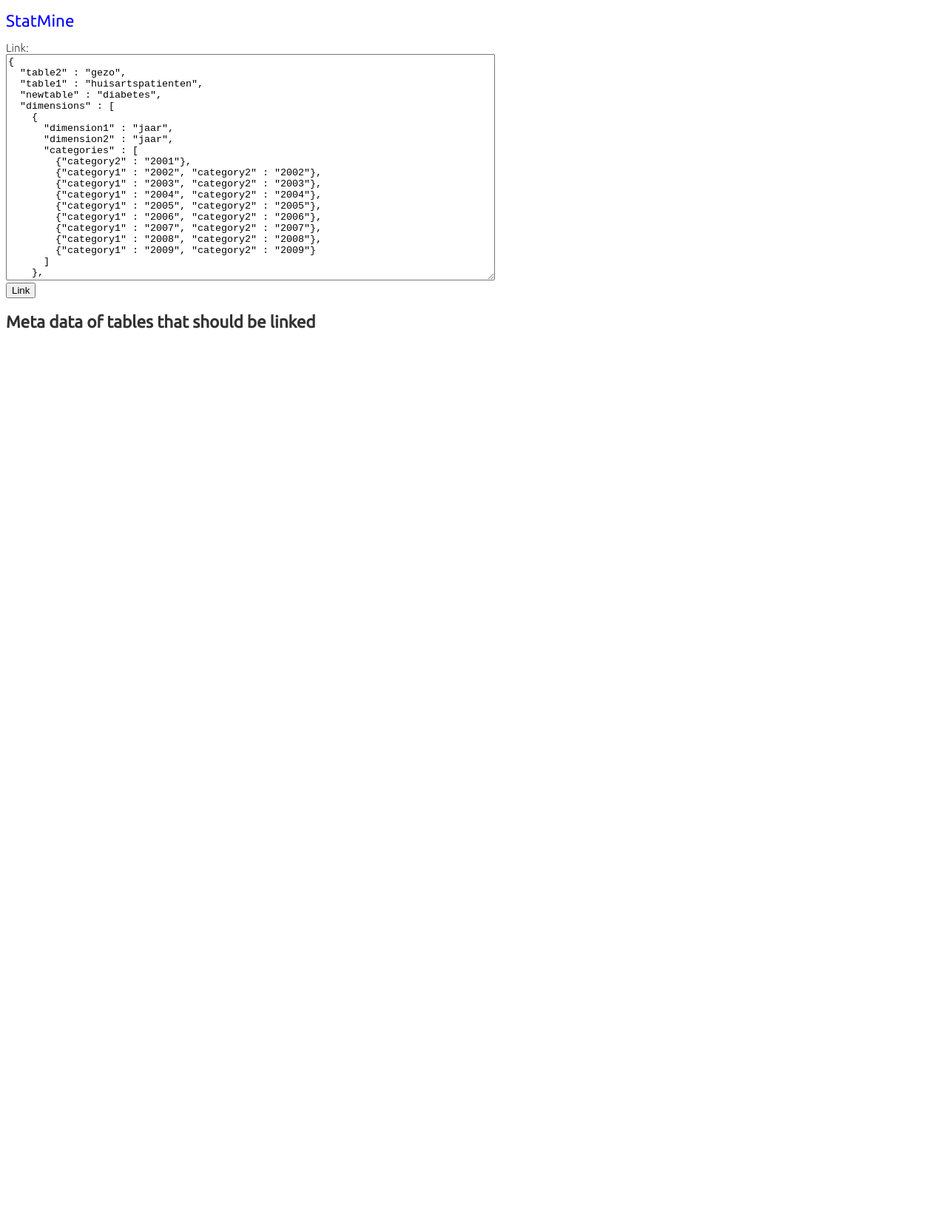
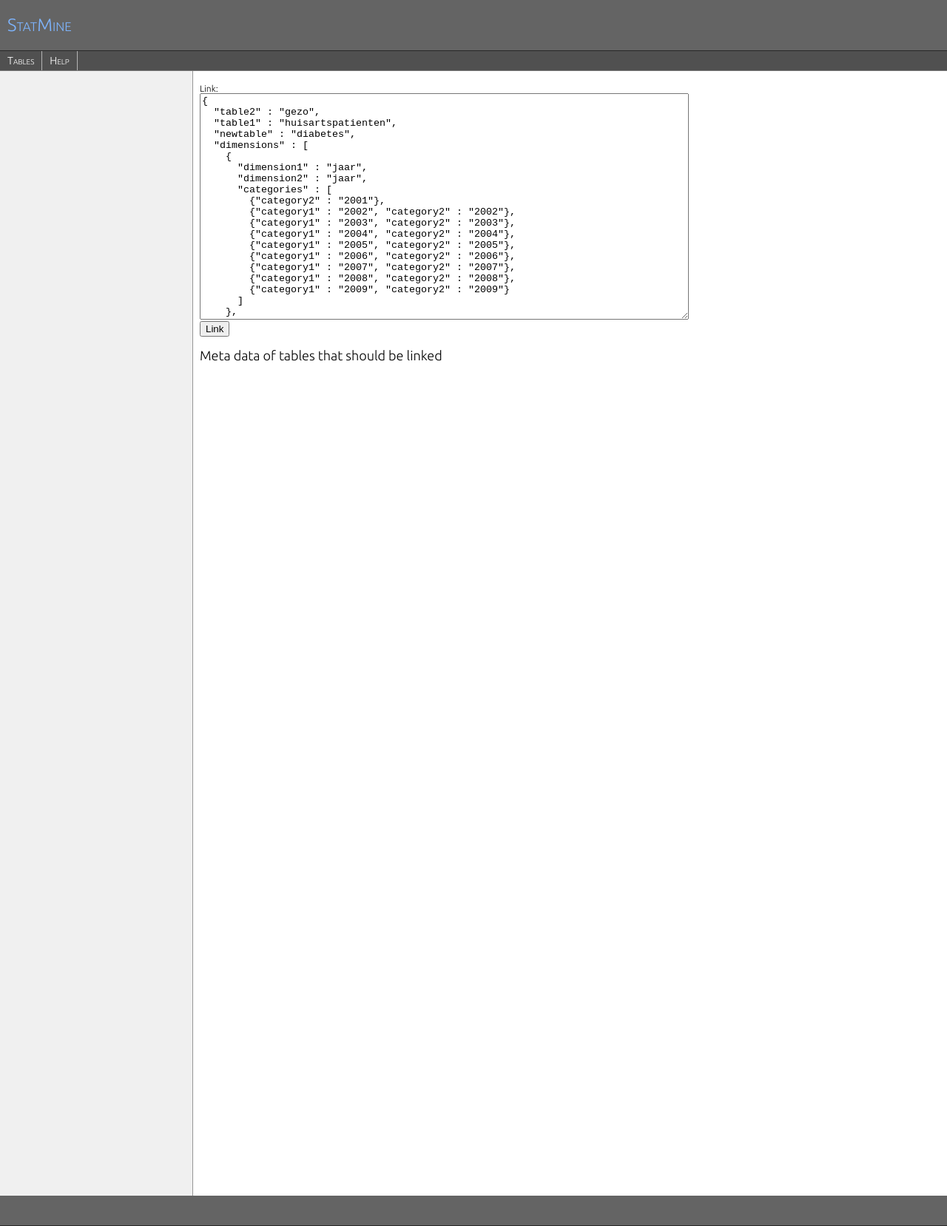
Before and after one commit to vsnijders/smp, a PHP site: page /link.html in a window 1280 px wide. Shown: the whole page at 74% size. Before the commit the page ends 800 px from the top, so only its background shows below. Run offline with PHP 8.4, Linux system fonts and the light colour scheme.

Commit message:
Styling of pages

```diff
--- a/rook/www/css/statmine.css
+++ b/rook/www/css/statmine.css
@@ -1,24 +1,244 @@
 
-body {
-  font-family : "Ubuntu";
-  font-size : 15px;
+BODY {
+  font-family : "Ubuntu", sans-serif;
   font-weight : 300;
-  background : white;
-  color : rgb(50, 50, 50);
+  font-size: 12px;
+  color : black;
+  margin : 0pt;
 }
-h1 {
-  font-size : 150%;
+* {
+  font-weight : 300;
+  text-decoration : none;
+}
+
+/* ========================== GENERIC ============================== */
+
+a {
+  color : steelblue;
+  font-size : inherit;
+}
+TABLE {
+  border-collapse : collapse;
+}
+.numeric {
+  text-align : right;
+}
+TR {
+  border-bottom : 1px solid rgb(200,200,200);
+}
+TD, TH {
+  padding : 0px 5px;
+}
+TH {
   font-weight : 400;
 }
-a {
-  color : blue;
-  text-decoration : none;
+
+/* ========================== HEADER/FOOTER ======================== */
+header, footer {
+  background : rgb(100, 100, 100);
+  border-bottom : 1px solid rgb(40, 40, 40);
+  padding : 20px 10px;
+  color : white;
 }
-table {
-  font-size : 80%;
+header h1 {
+  font-size : 200%;
+  color : inherit;
+  font-variant : small-caps;
+  margin : 0pt 0pt;
 }
-td, th {
-  text-align : right;
-  border-bottom : 1px solid rgb(200,200,200);
-  padding : 0px 5px;
+header a {
+  color : #7eb5ff;
 }
+footer {
+  clear : both;
+}
+
+/* ========================== MENU BAR TOP ========================= */
+#navigation-container
+{
+  background : rgb(80, 80, 80);
+  border-bottom : 1px solid rgb(120, 120, 120);
+  float: left;
+  width: 100%;
+}
+
+#navigation
+{
+  margin: 0px;
+  width: 100%;
+}
+
+#navigation ul
+{
+  margin: 0;
+  padding: 0;
+}
+
+#navigation ul li
+{
+  list-style-type: none;
+  display: inline;
+}
+
+#navigation li a
+{
+  display: block;
+  float: left;
+  padding: 5px 10px;
+  color : white;
+  font-variant : small-caps;
+  font-size : 120%;
+  border-right : 1px solid rgb(80, 80, 80);
+  border-right : 1px solid rgb(180, 180, 180);
+}
+
+#navigation li a:hover {
+  background : #7eb5ff;
+  background : steelblue;
+}
+/* ========================== ARTICLE =============================== */
+article {
+  float : left;
+  width : 100%;
+}
+
+/* ========================== MENU ================================== */
+div.menu {
+  float : left;
+  width : 240px;
+  padding : 10px 10px;
+  min-height : 1500px;
+  background : rgb(240, 240, 240);
+  border-right : rgb(150, 150, 150) solid 1px;
+}
+div.menu h3 {
+  font-size : 100%;
+  font-weight : bold;
+  font-variant : small-caps;
+  margin-top : 10pt;
+  margin-bottom : 4pt;
+}
+.connectedSortable {
+  border-top : solid 1px rgb(200,200,200);
+  border-bottom : solid 1px rgb(200,200,200);
+  list-style-type: none;
+  margin: 0;
+  padding: 4px 0;
+  width: 100%;
+}
+.connectedSortable li {
+  margin: 2px 0px 2px 0px;
+  padding: 0.2em;
+  padding-left: .8em;
+  font-size: 10px;
+}
+.connectedSortable li span {
+  position: absolute;
+  margin-left: -1.3em;
+}
+.draggable {
+  cursor: move;
+}
+
+/* ========================== TABLES ================================ */
+div.table {
+  margin-top : 10px;
+  margin-bottom : 20px;
+  border-bottom : 1px solid rgb(180, 180, 180);
+  border-top : 1px solid rgb(180, 180, 180);
+  padding : 10px 5px;
+}
+div.table:hover {
+  border-bottom : 1px solid rgb(150, 150, 150);
+  border-top : 1px solid rgb(150, 150, 150);
+}
+div.table H2 {
+  margin-bottom : 8px;
+}
+div.table p.tableoptions {
+  margin-top : 4px;
+}
+
+/* ========================== GRAPH ================================= */
+div.content {
+  margin-left : 265px;
+  padding : 5px;
+}
+div#resizable {
+  padding : 5px;
+  width : 400px;
+  height : 400px;
+}
+div.graph {
+  color : black;
+  width : 100%;
+  height : 100%;
+}
+div#graphtype, div#graphdata {
+  color : gray;
+}
+
+td.value {
+   font-weight: bold;
+}
+
+/* ========================== FILTER MENU =========================== */
+.collapseblethingy {
+  background : rgba(255, 255, 255, 0.8);
+  color : black;
+  margin-top : 3px;
+  margin-left : -6px;
+  cursor : auto;
+  padding : 5pt;
+}
+.collapseblethingy input{
+  margin-right : 5pt;
+}
+.collapse {
+  left : 240px;
+  margin-top : -3px;
+  cursor : pointer;
+}
+
+/* ========================== GRAPH CAPTION ========================= */
+#caption {
+  font-style : italic;
+  margin-top : 20px;
+}
+#caption table {
+  margin-left : 20px;
+}
+
+.axis {
+  shape-rendering: crispEdges;
+}
+
+.x.axis line {
+  stroke: #fff;
+}
+
+.x.axis .minor {
+  stroke-opacity: .5;
+}
+
+.x.axis path {
+}
+
+.axis line, .axis path {
+  fill: none;
+  stroke: #333;
+}
+
+table.smallmultiple th{
+  font-style: italic;
+}
+
+table.label th {
+   text-align: left;
+   color: silver;
+}
+
+table.label td {
+   font-weight: bold;
+   text-align: right;
+}
--- a/rook/www/link.html
+++ b/rook/www/link.html
@@ -4,13 +4,19 @@
     <meta charset="utf-8" />
     <title>StatMine</title>
 
-    <link href='http://fonts.googleapis.com/css?family=Ubuntu:300,300italic,400' rel='stylesheet' type='text/css'/>
-    <link rel="stylesheet" href="css/statmine.css" type="text/css"/>
+    <!-- webpage icon -->
+    <link rel="shortcut icon" href="images/favicon.ico" type="image/vnd.microsoft.icon" />
+    <link rel="icon" href="images/favicon2.png" type="image/png" />
 
+    <!-- jQuery includes -->
     <script type="text/javascript" src="js/jquery-1.8.2.min.js"></script>
     <script type="text/javascript" src="js/jquery.getUrlParam.js"></script>
 
+    <!-- styling -->
+    <link href='http://fonts.googleapis.com/css?family=Ubuntu:300,300italic,400' rel='stylesheet' type='text/css'/>
+    <link type="text/css" href="css/statmine.css" rel="stylesheet" />
 
+    <!-- scripting -->
     <script type="text/javascript">
       function tree(data) {
           if (typeof(data) == 'object') {
@@ -69,8 +75,20 @@
     <header>
       <h1><a href="index.html">StatMine</a></h1>
     </header>
+    <div id="navigation-container">
+      <div id="navigation">
+        <ul>
+          <li><a href="index.html">Tables</a></li>
+          <li><a href="help/index.php">Help</a></li>
+        </ul>
+      </div>
+    </div>
 
     <article>
+      <div class="menu">
+      </div>
+
+      <div class="content">
         <form id="linkform">
           <p>
             Link:<br>
@@ -130,6 +148,11 @@
         </div>
         <div id="meta2">
         </div>
+      </div>
     </article>
+
+    <footer>
+    </footer>
+
   </body>
 </html>
```
Also changed, not shown: rook/www/index.html (+37 -12 lines), rook/www/table.html (+23 -3 lines), rook/www/images/favicon.ico (added), rook/www/images/favicon2.png (added). Lines whose indentation alone changed are shown as unchanged.
